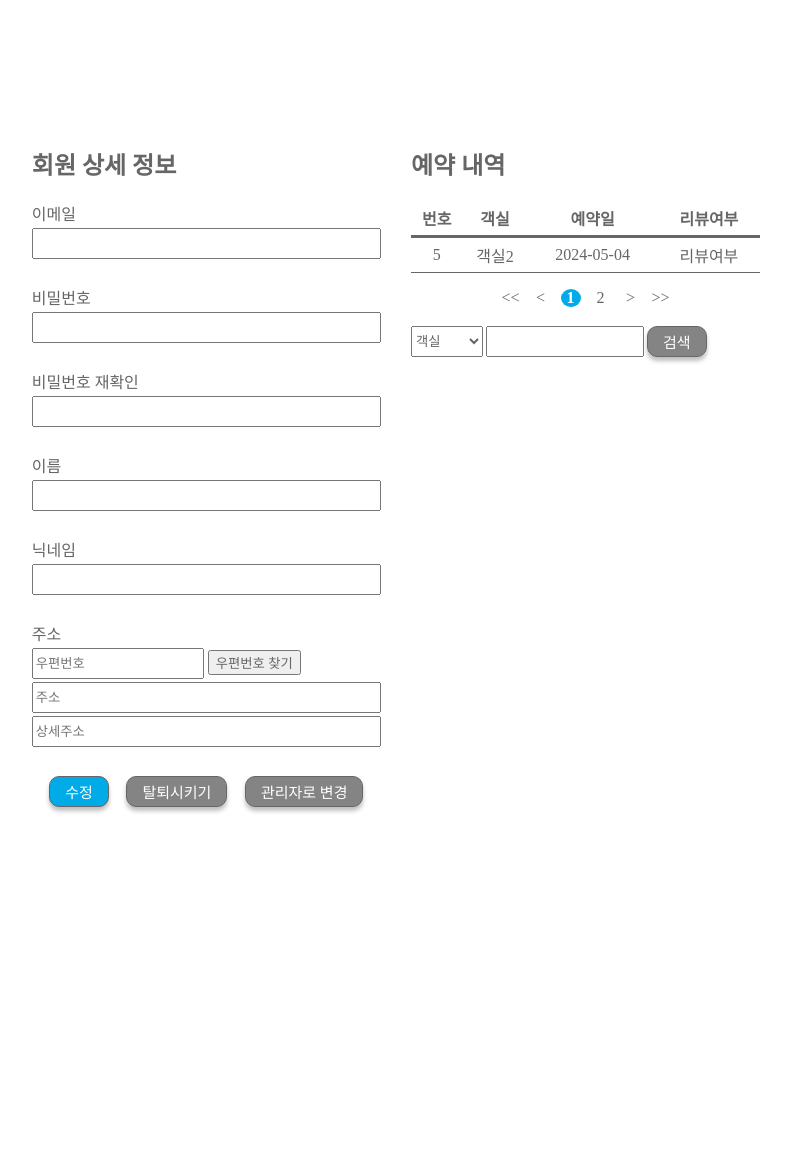
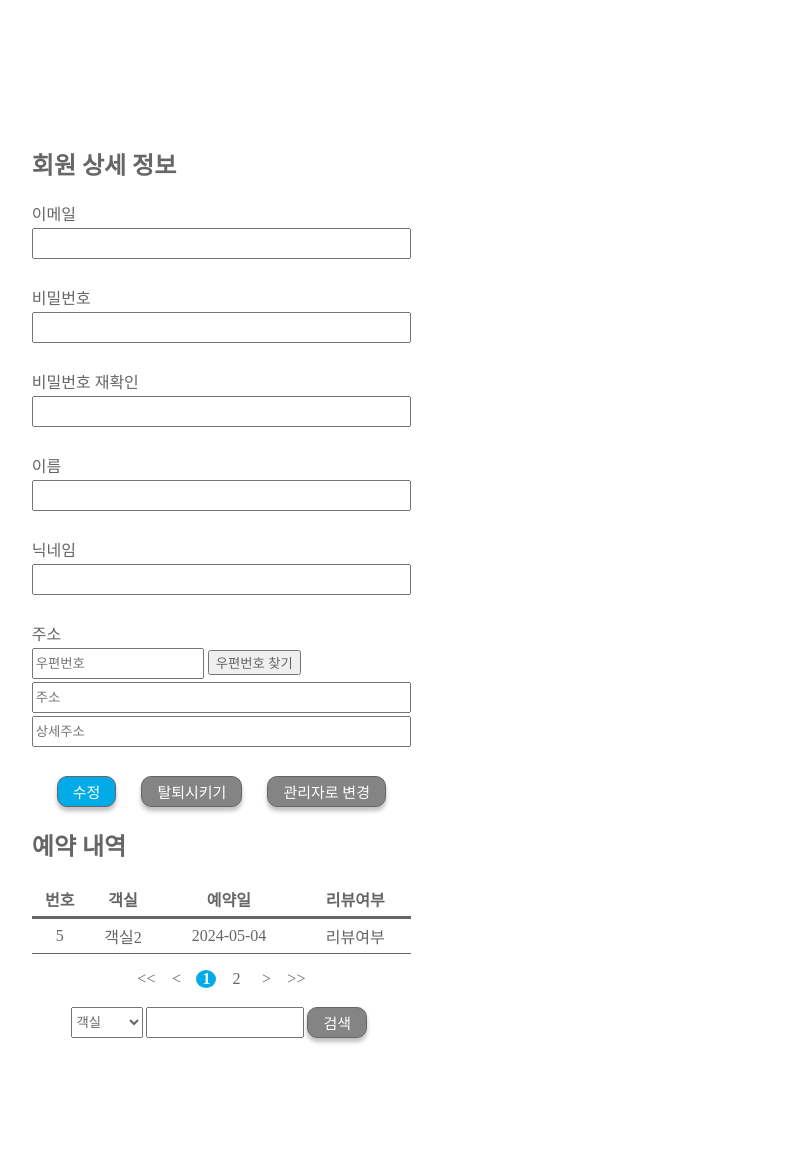
Before and after one commit to peb7544/petnolza, a Spring Boot app: page / in a window 1280 px wide. Shown: the whole page, without its empty margins (244-1035 px from the left). Before the commit the page ends 813 px from the top, so only its background shows below. Run offline with Spring Boot 4, Linux system fonts and the light colour scheme; some of the project's set-up classes (security, data sources, template engines, error pages and the like) are left out, and stand-ins take their place; some web fonts are replaced.

Commit message:
common.css 수정

```diff
--- a/petnolza/src/main/resources/static/css/common.css
+++ b/petnolza/src/main/resources/static/css/common.css
@@ -12,7 +12,7 @@
 
 /* 공통 화면 크기 조절 */
 .container {
-
+    flex-direction: column; /*220426 은별 수정 */
     margin: 10% 20%;
     display: flex;
 
@@ -40,6 +40,8 @@
 .searchForm {
     display: flex;
     flex-direction: row;
+    width: 300px;  /* 240426 한솔 수정 */
+    margin: auto;  /* 240426 한솔 수정 */
 }
 
 .searchForm input {
@@ -82,6 +84,7 @@
     width: 20px;
     margin: 0 5px;
     text-align: center;
+    display: inline-block;  /* 240426 한솔 수정 */
 }
 
 .pagination a{
@@ -115,20 +118,3 @@ table.board-area tbody td {
     text-align: center;
     padding: 5px 0;
 }
-
-
-
-/*********************************************************************************************************/
-
-section.small-container {
-    width: 50%;
-    align-items: center;
-    padding: 0 15px;
-}
-
-section.small-container > .btn-area {
-    display: flex;
-    flex-direction: row;
-    justify-content: space-evenly;
-
-}
```
